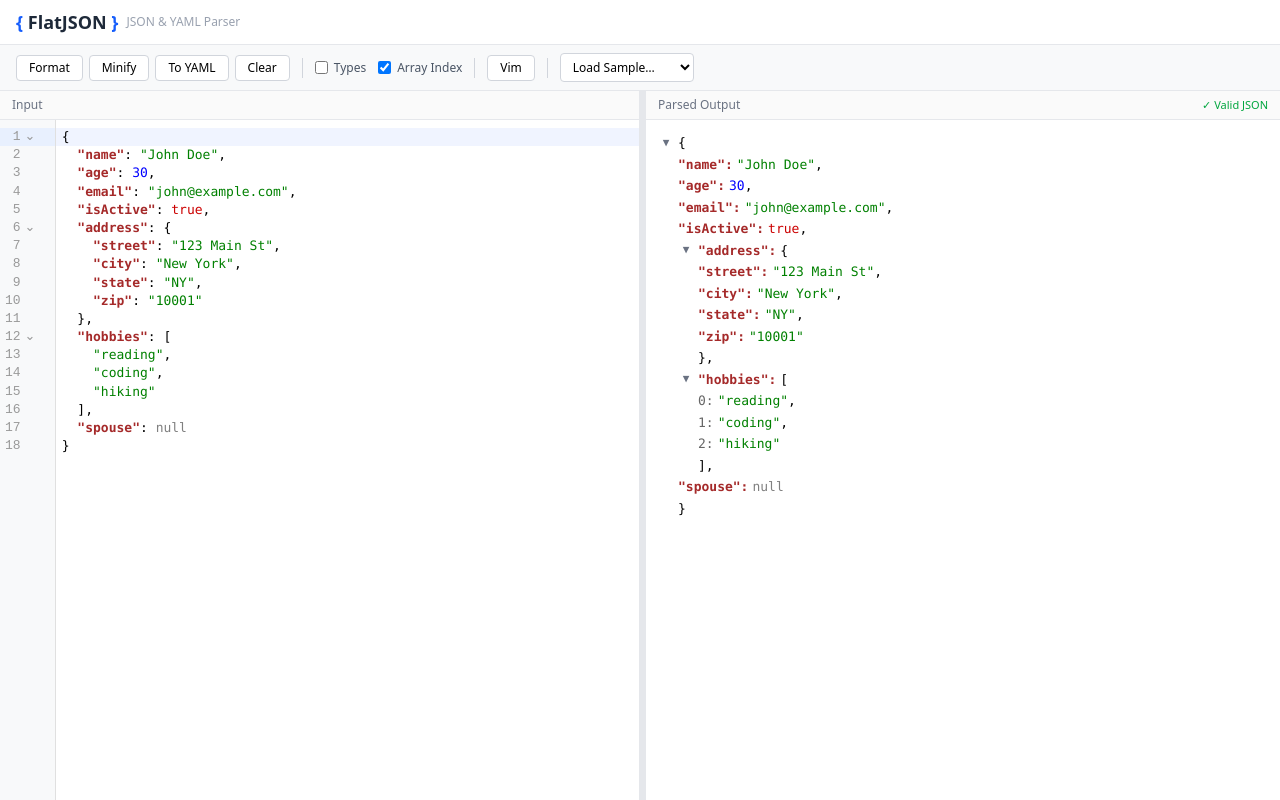
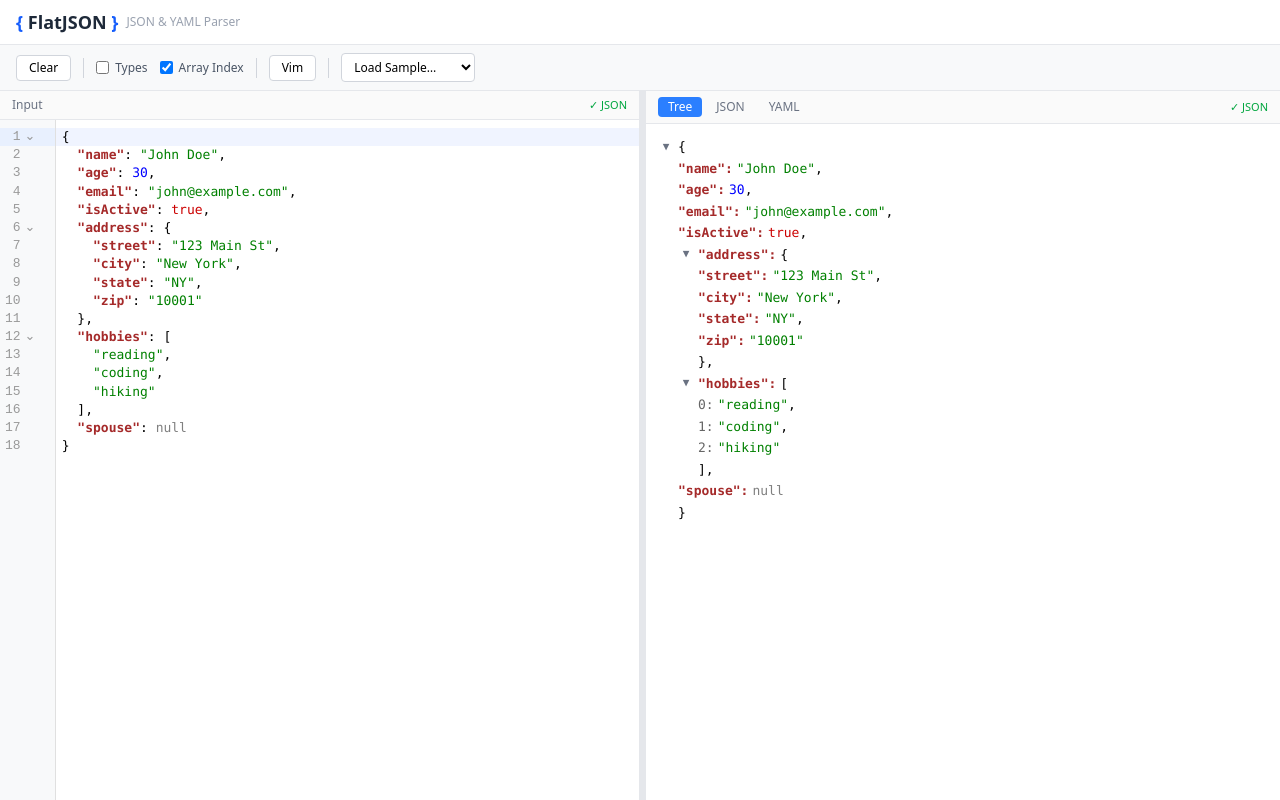
Before and after one commit to flatcoke/flatjson, a Next.js app: page / in a window 1280 px wide. Built offline with nearby package versions, Linux system fonts and the light colour scheme.

Commit message:
feat: output panel with Tree/JSON/YAML tabs

```diff
--- a/src/app/page.tsx
+++ b/src/app/page.tsx
@@ -4,14 +4,16 @@ import { useState, useMemo } from "react";
 import dynamic from "next/dynamic";
 import YAML from "yaml";
 import TreeView from "@/components/TreeView";
+import Toolbar from "@/components/Toolbar";
 import SplitPanel from "@/components/SplitPanel";
-import Toolbar from "@/components/Toolbar";
 import { samples, DEFAULT_SAMPLE } from "@/components/SampleData";
 
 const JsonEditor = dynamic(() => import("@/components/JsonEditor"), {
   ssr: false,
   loading: () => <div className="h-full flex items-center justify-center text-gray-400 text-sm">Loading editor…</div>,
 });
+
+type OutputTab = "tree" | "json" | "yaml";
 
 type ParseResult =
   | { ok: true; data: unknown; source: "json" | "yaml" }
@@ -22,12 +24,10 @@ function tryParse(input: string): ParseResult {
   const trimmed = input.trim();
   if (!trimmed) return { ok: false, empty: true };
 
-  // Try JSON first
   try {
     return { ok: true, data: JSON.parse(trimmed), source: "json" };
   } catch {}
 
-  // Try YAML
   try {
     const data = YAML.parse(trimmed);
     if (data !== null && data !== undefined && typeof data === "object") {
@@ -35,13 +35,9 @@ function tryParse(input: string): ParseResult {
     }
   } catch {}
 
-  // JSON error message is more useful for the user
-  try {
-    JSON.parse(trimmed);
-  } catch (e) {
+  try { JSON.parse(trimmed); } catch (e) {
     return { ok: false, empty: false, error: (e as Error).message };
   }
-
   return { ok: false, empty: false, error: "Invalid input" };
 }
 
@@ -49,6 +45,7 @@ export default function Home() {
   const [input, setInput] = useState(samples[DEFAULT_SAMPLE]);
   const [showTypes, setShowTypes] = useState(false);
   const [showArrayIndex, setShowArrayIndex] = useState(true);
+  const [outputTab, setOutputTab] = useState<OutputTab>("tree");
   const [vimMode, setVimMode] = useState(() => {
     if (typeof window === "undefined") return false;
     return localStorage.getItem("flatjson:vim") === "true";
@@ -61,25 +58,18 @@ export default function Home() {
 
   const parsed = useMemo(() => tryParse(input), [input]);
 
-  function format() {
-    if (!parsed.ok) return;
-    setInput(JSON.stringify(parsed.data, null, 2));
-  }
-
-  function minify() {
-    if (!parsed.ok) return;
-    setInput(JSON.stringify(parsed.data));
-  }
-
-  function toYaml() {
-    if (!parsed.ok) return;
-    setInput(YAML.stringify(parsed.data, { indent: 2 }));
-  }
+  const formatted = useMemo(() => {
+    if (!parsed.ok) return { json: "", yaml: "" };
+    return {
+      json: JSON.stringify(parsed.data, null, 2),
+      yaml: YAML.stringify(parsed.data, { indent: 2 }),
+    };
+  }, [parsed]);
 
   const statusLabel = parsed.ok
     ? parsed.source === "yaml"
-      ? <span className="text-green-600 text-[11px]">✓ YAML detected</span>
-      : <span className="text-green-600 text-[11px]">✓ Valid JSON</span>
+      ? <span className="text-green-600 text-[11px]">✓ YAML</span>
+      : <span className="text-green-600 text-[11px]">✓ JSON</span>
     : !parsed.empty
       ? <span className="text-red-500 text-[11px]">⚠ Error</span>
       : null;
@@ -94,9 +84,6 @@ export default function Home() {
       </header>
 
       <Toolbar
-        onFormat={format}
-        onMinify={minify}
-        onToYaml={toYaml}
         onClear={() => setInput("")}
         showTypes={showTypes}
         onShowTypesChange={setShowTypes}
@@ -111,7 +98,7 @@ export default function Home() {
         <SplitPanel
           left={
             <div className="h-full flex flex-col border-r border-gray-200">
-              <PanelHeader>Input</PanelHeader>
+              <PanelHeader right={statusLabel}>Input</PanelHeader>
               <div className="flex-1 min-h-0">
                 <JsonEditor value={input} onChange={setInput} vimMode={vimMode} />
               </div>
@@ -119,10 +106,33 @@ export default function Home() {
           }
           right={
             <div className="h-full flex flex-col">
-              <PanelHeader right={statusLabel}>Parsed Output</PanelHeader>
+              <div className="px-3 py-1.5 bg-[#fafafa] border-b border-gray-200 flex items-center justify-between">
+                <div className="flex gap-1">
+                  {(["tree", "json", "yaml"] as const).map(tab => (
+                    <button
+                      key={tab}
+                      onClick={() => setOutputTab(tab)}
+                      className={`px-2.5 py-0.5 text-xs font-medium rounded transition-colors ${
+                        outputTab === tab
+                          ? "bg-blue-500 text-white"
+                          : "text-gray-500 hover:bg-gray-200"
+                      }`}
+                    >
+                      {tab === "tree" ? "Tree" : tab.toUpperCase()}
+                    </button>
+                  ))}
+                </div>
+                {statusLabel}
+              </div>
               <div className="flex-1 min-h-0 overflow-auto">
                 {parsed.ok ? (
-                  <TreeView data={parsed.data} showTypes={showTypes} showArrayIndex={showArrayIndex} />
+                  outputTab === "tree" ? (
+                    <TreeView data={parsed.data} showTypes={showTypes} showArrayIndex={showArrayIndex} />
+                  ) : (
+                    <pre className="p-4 text-[13px] font-mono text-gray-800 whitespace-pre-wrap">
+                      {outputTab === "json" ? formatted.json : formatted.yaml}
+                    </pre>
+                  )
                 ) : parsed.empty ? (
                   <div className="flex items-center justify-center h-full text-gray-400 text-sm">
                     Paste JSON or YAML in the editor
--- a/src/components/Toolbar.tsx
+++ b/src/components/Toolbar.tsx
@@ -3,9 +3,6 @@
 import { samples } from "./SampleData";
 
 interface ToolbarProps {
-  onFormat: () => void;
-  onMinify: () => void;
-  onToYaml: () => void;
   onClear: () => void;
   showTypes: boolean;
   onShowTypesChange: (v: boolean) => void;
@@ -36,9 +33,6 @@ function Sep() {
 }
 
 export default function Toolbar({
-  onFormat,
-  onMinify,
-  onToYaml,
   onClear,
   showTypes,
   onShowTypesChange,
@@ -50,12 +44,7 @@ export default function Toolbar({
 }: ToolbarProps) {
   return (
     <div className="flex items-center gap-3 px-4 py-2 bg-[#f8f9fa] border-b border-gray-200 flex-wrap">
-      <div className="flex items-center gap-1.5">
-        <Btn onClick={onFormat}>Format</Btn>
-        <Btn onClick={onMinify}>Minify</Btn>
-        <Btn onClick={onToYaml}>To YAML</Btn>
-        <Btn onClick={onClear}>Clear</Btn>
-      </div>
+      <Btn onClick={onClear}>Clear</Btn>
 
       <Sep />
 
```
